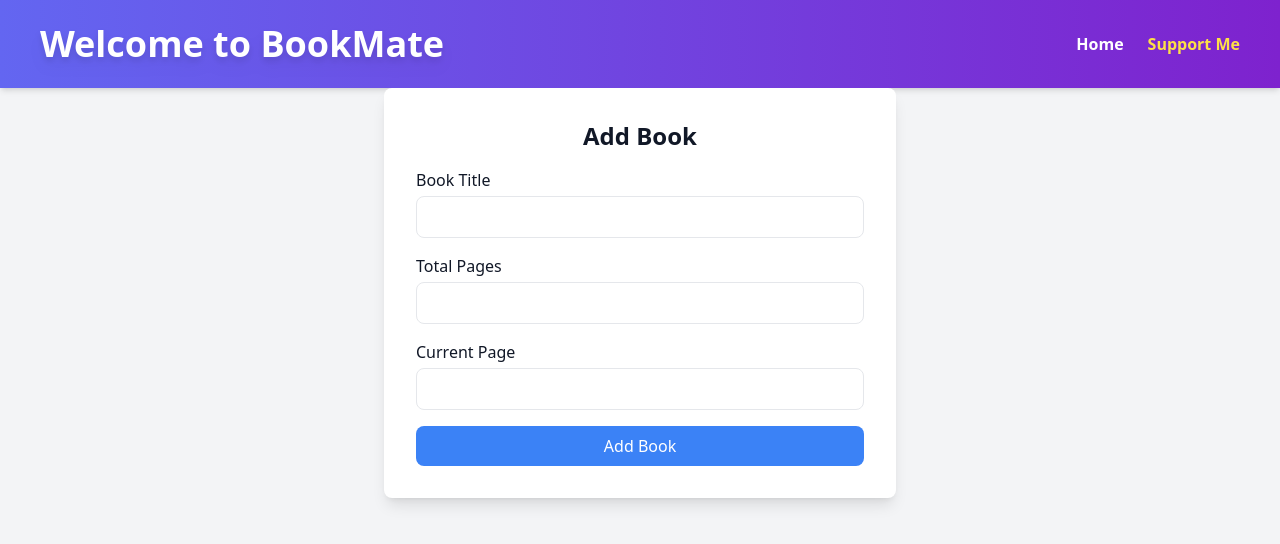
After one commit to davydshcherba/BookMate, a Django app: page /add_book/ in a window 1280 px wide. The commit adds this page. Shown: the top 544 px of the page. Run offline with Django 5.2, Linux system fonts and the light colour scheme; some libraries are stand-ins or nearby versions.

Commit message:
add ability add book

```diff
--- /dev/null
+++ b/bookmate/main/templates/main/add_book.html
@@ -0,0 +1,26 @@
+{% extends "main/layout.html" %}
+{% block title %}Add Book{% endblock title %}
+
+{% block content %}
+<div class="bg-white dark:bg-gray-800 shadow-lg rounded-lg p-8 max-w-lg mx-auto">
+  <h2 class="text-2xl font-bold text-center mb-4">Add Book</h2>
+  <form method="POST" class="space-y-4">
+    {% csrf_token %}
+    <div>
+      <label class="text-gray-900 dark:text-white">Book Title</label>
+      <input name="title" type="text" class="w-full border rounded-lg px-3 py-2 mt-1" required />
+    </div>
+    <div>
+      <label class="text-gray-900 dark:text-white">Total Pages</label>
+      <input name="pages" type="number" class="w-full border rounded-lg px-3 py-2 mt-1" required />
+    </div>
+    <div>
+      <label class="text-gray-900 dark:text-white">Current Page</label>
+      <input name="page_now" type="number" class="w-full border rounded-lg px-3 py-2 mt-1" required />
+    </div>
+    <button type="submit" class="w-full bg-blue-500 text-white py-2 px-4 rounded-lg hover:bg-blue-600 transition">
+      Add Book
+    </button>
+  </form>
+</div>
+{% endblock content %}
--- a/bookmate/main/urls.py
+++ b/bookmate/main/urls.py
@@ -5,5 +5,6 @@ urlpatterns = [
     path('', views.home, name='home'),
     path('profile/', views.profile, name='profile'),
     path('book/<int:book_id>/', views.book_detail, name='book_detail'),
-    path('add-bookmark/', views.add_bookmark, name='add_bookmark'),  # Додано маршрут
+    path('add_bookmark/', views.add_bookmark, name='add_bookmark'),
+    path('add_book/', views.add_book, name='add_book')
 ]
--- a/bookmate/main/views.py
+++ b/bookmate/main/views.py
@@ -1,16 +1,21 @@
 from django.shortcuts import render, get_object_or_404, redirect
+from django.db.models import F  # Імпортуємо F для порівняння полів у БД
 from .models import Book, Bookmark
 
 def home(request):
-    books = Book.objects.filter(user=request.user) if request.user.is_authenticated else []
+    if request.user.is_authenticated:
+        Book.objects.filter(user=request.user, page_now__gte=F("pages")).delete()
+        books = Book.objects.filter(user=request.user)
+    else:
+        books = []
     return render(request, "main/index.html", {"books": books})
 
 def profile(request):
-    return render(request, 'main/profile.html')
+    return render(request, "main/profile.html")
 
 def book_detail(request, book_id):
     book = get_object_or_404(Book, id=book_id, user=request.user)
-    return render(request, 'main/book_detail.html', {"book": book})
+    return render(request, "main/book_detail.html", {"book": book})
 
 def add_bookmark(request):
     if request.method == "POST":
@@ -21,7 +26,19 @@ def add_bookmark(request):
         book = get_object_or_404(Book, id=book_id, user=request.user)
         Bookmark.objects.create(book=book, title=title, bookmark=content)
 
-        return redirect("book_detail", book_id=book.id)  # Повернення до книги після додавання
+        return redirect("book_detail", book_id=book.id)
 
     books = Book.objects.filter(user=request.user)
     return render(request, "main/add_bookmark.html", {"books": books})
+
+def add_book(request):
+    if request.method == "POST":
+        title = request.POST.get("title")
+        pages = request.POST.get("pages")
+        page_now = request.POST.get("page_now")
+
+        if request.user.is_authenticated:
+            Book.objects.create(user=request.user, title=title, pages=pages, page_now=page_now)
+            return redirect("home")
+
+    return render(request, "main/add_book.html")
```
Also changed, not shown: bookmate/main/templates/main/index.html (+37 -13 lines), bookmate/db.sqlite3.
